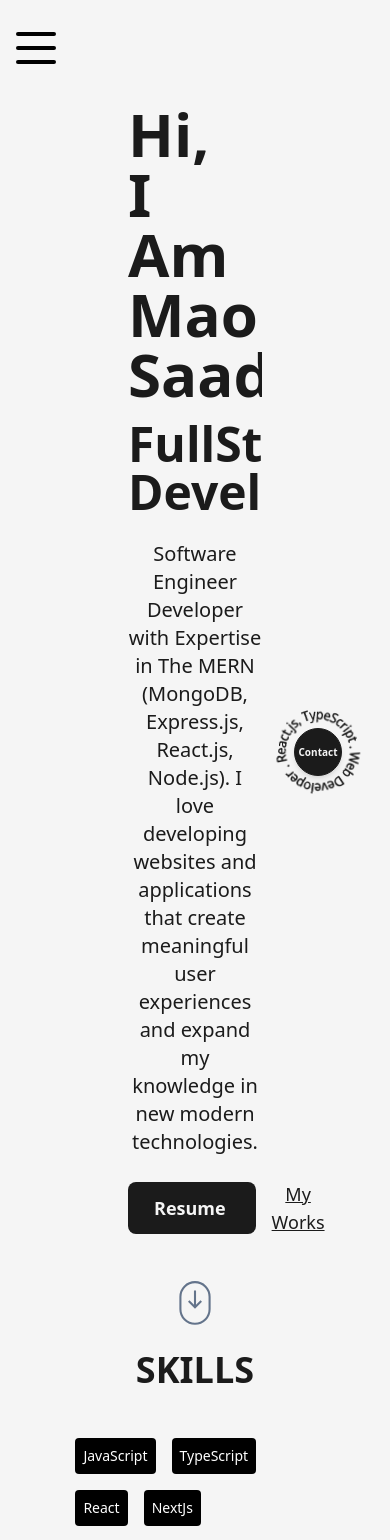
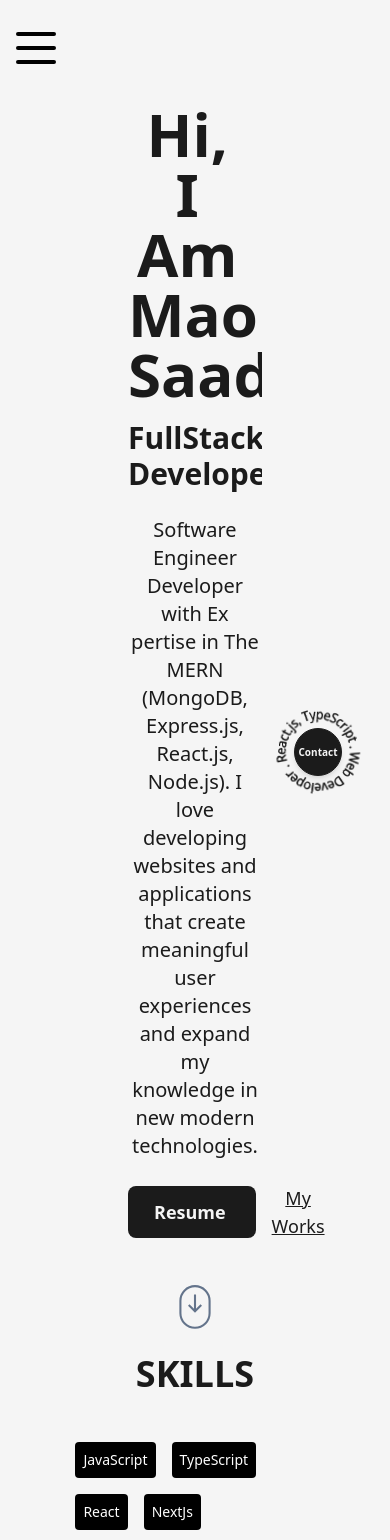
Before and after one commit to MaorSaadia/MyPortfolio, a Next.js app: page / in a window 390 px wide. Shown: the top 1540 px of the page. Built offline with nearby package versions, Linux system fonts and the light colour scheme.

Commit message:
small text fix

```diff
--- a/src/components/Footer.jsx
+++ b/src/components/Footer.jsx
@@ -6,7 +6,7 @@ const Footer = () => {
       className="w-full border-t-2 border-solid border-dark font-medium text-lg
     dark:border-light dark:text-light"
     >
-      <Layout className="py-8 flex items-center justify-between md:flex-row xs:py-2 xs:flex-col">
+      <Layout className="py-8 flex items-center justify-between md:flex-row xs:py-2 xs:flex-row">
         <span className="text-sm md:text-lg">
           {new Date().getFullYear()} &copy; All Rights Resarved.
         </span>
--- a/src/pages/index.jsx
+++ b/src/pages/index.jsx
@@ -29,7 +29,7 @@ export default function Home() {
       </Head>
       <TransitionEffect />
       <main className="flex items-center text-dark w-full min-h-screen dark:text-light">
-        <Layout className="pt-0 md:pt-16 sm:pt-8">
+        <Layout className="pt-0 ">
           <div
             className="flex items-center justify-between w-full flex-col"
             ref={containerRef}
@@ -50,23 +50,17 @@ export default function Home() {
             <div className="flex flex-col items-center self-center w-full text-center">
               <AnimatedText
                 text="Hi, I Am Maor Saadia"
-                className="!text-6xl !text-left
-                  xl:!text-7xl lg:!text-center lg:!text=8xl md:!text-7xl
-                  xs:!text-6xl
-                  "
+                className="xs:text-6xl lg:text-7xl"
               />
               <AnimatedText
                 text="FullStack Developer"
-                className="!text-4xl !text-left
-                  xl:!text-5xl lg:!text-center lg:!text=6xl md:!text-5xl
-                  xs:!text-5xl
-                  "
+                className="xs:text-3xl lg:text-5xl"
               />
               <p className="my-4 text-base font-medium xs:text-xl lg:text-2xl">
-                Software Engineer Developer with Expertise in The MERN (MongoDB,
-                Express.js, React.js, Node.js). I love developing websites and
-                applications that create meaningful user experiences and expand
-                my knowledge in new modern technologies.
+                Software Engineer Developer with Ex pertise in The MERN
+                (MongoDB, Express.js, React.js, Node.js). I love developing
+                websites and applications that create meaningful user
+                experiences and expand my knowledge in new modern technologies.
               </p>
               <div className="flex items-center self-start mt-2 lg:self-center">
                 <Link
```
